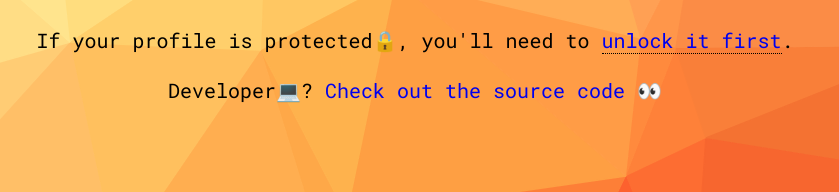
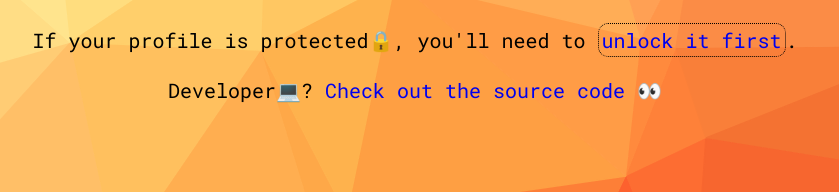
Before and after one commit to shalvah/oldtweets.today, a website: page docs/index.html in a window 1280 px wide. In both pictures the pointer is over the link "unlock it first". Shown: the part 244-436 px from the top of the page, 225-1064 px from the left. Drawn offline with Linux system fonts and the light colour scheme.

Commit message:
added hover effect to links

```diff
--- a/docs/index.html
+++ b/docs/index.html
@@ -35,7 +35,9 @@ a {
   text-decoration: none;
 }
 a:hover {
-  border-bottom: 1px dotted #000;
+  border: 1px dotted #000;
+  padding: 3px;
+  border-radius: 10px;
 }
 
 #username-input {
```
